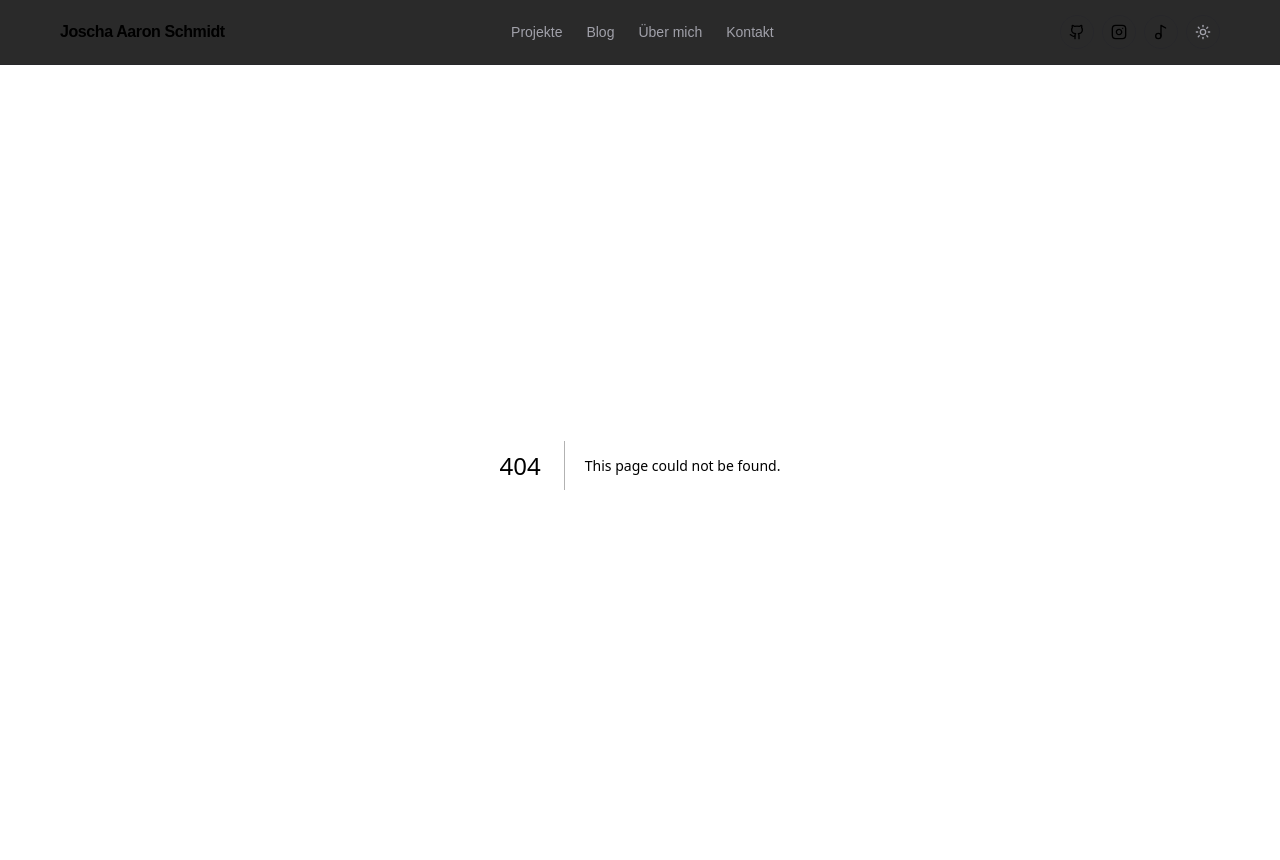
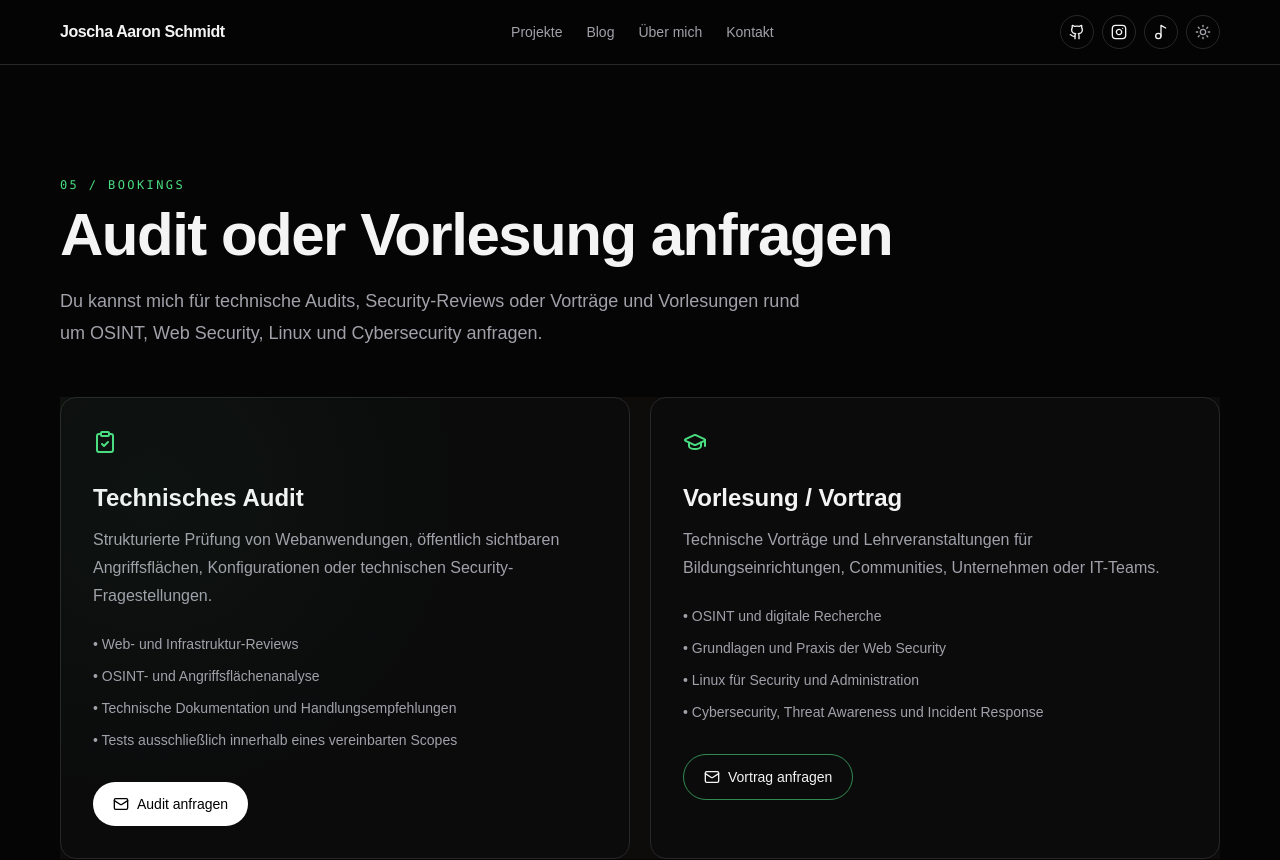
Before and after one commit to aaron0sec/webseite, a Next.js app: page /buchung in a window 1280 px wide. Before the commit this address had no page. Shown: the top 860 px of the page. Built offline with nearby package versions, Linux system fonts and the light colour scheme.

Commit message:
feat: add audit and lecture booking page

```diff
--- /dev/null
+++ b/src/app/buchung/page.tsx
@@ -0,0 +1,43 @@
+import type { Metadata } from "next";
+import { ClipboardCheck, GraduationCap, Mail, ShieldCheck } from "lucide-react";
+
+export const metadata: Metadata = {
+  title: "Audit & Vorlesungen buchen",
+  description: "Anfrage für technische Audits, Security-Reviews und Vorlesungen zu OSINT, Web Security, Linux und Cybersecurity.",
+};
+
+export default function BookingPage() {
+  return (
+    <main className="container py-20 sm:py-28">
+      <section className="max-w-4xl">
+        <p className="font-mono text-xs tracking-[0.2em] text-[var(--accent)]">05 / BOOKINGS</p>
+        <h1 className="mt-3 text-4xl font-semibold tracking-tight sm:text-6xl">Audit oder Vorlesung anfragen</h1>
+        <p className="mt-5 max-w-3xl text-lg leading-8 text-[var(--muted)]">
+          Du kannst mich für technische Audits, Security-Reviews oder Vorträge und Vorlesungen rund um OSINT, Web Security, Linux und Cybersecurity anfragen.
+        </p>
+      </section>
+
+      <section className="mt-12 grid gap-5 lg:grid-cols-2">
+        <article className="rounded-2xl border border-[var(--border)] bg-[var(--surface)] p-7 sm:p-8">
+          <ClipboardCheck className="text-[var(--accent)]" size={24} />
+          <h2 className="mt-7 text-2xl font-semibold">Technisches Audit</h2>
+          <p className="mt-3 leading-7 text-[var(--muted)]">Strukturierte Prüfung von Webanwendungen, öffentlich sichtbaren Angriffsflächen, Konfigurationen oder technischen Security-Fragestellungen.</p>
+          <ul className="mt-6 space-y-3 text-sm text-[var(--muted)]"><li>• Web- und Infrastruktur-Reviews</li><li>• OSINT- und Angriffsflächenanalyse</li><li>• Technische Dokumentation und Handlungsempfehlungen</li><li>• Tests ausschließlich innerhalb eines vereinbarten Scopes</li></ul>
+          <a href="mailto:aaronfree00@proton.me?subject=Anfrage%20%E2%80%93%20Technisches%20Audit" className="mt-8 inline-flex min-h-11 items-center gap-2 rounded-full bg-white px-5 py-3 text-sm font-medium !text-black transition hover:-translate-y-0.5 hover:bg-zinc-200"><Mail size={16}/> Audit anfragen</a>
+        </article>
+
+        <article className="rounded-2xl border border-[var(--border)] bg-[var(--surface)] p-7 sm:p-8">
+          <GraduationCap className="text-[var(--accent)]" size={24} />
+          <h2 className="mt-7 text-2xl font-semibold">Vorlesung / Vortrag</h2>
+          <p className="mt-3 leading-7 text-[var(--muted)]">Technische Vorträge und Lehrveranstaltungen für Bildungseinrichtungen, Communities, Unternehmen oder IT-Teams.</p>
+          <ul className="mt-6 space-y-3 text-sm text-[var(--muted)]"><li>• OSINT und digitale Recherche</li><li>• Grundlagen und Praxis der Web Security</li><li>• Linux für Security und Administration</li><li>• Cybersecurity, Threat Awareness und Incident Response</li></ul>
+          <a href="mailto:aaronfree00@proton.me?subject=Anfrage%20%E2%80%93%20Vorlesung%20%2F%20Vortrag" className="mt-8 inline-flex min-h-11 items-center gap-2 rounded-full border border-[var(--accent)]/60 px-5 py-3 text-sm font-medium text-[var(--accent)] transition hover:bg-[var(--accent)]/10"><Mail size={16}/> Vortrag anfragen</a>
+        </article>
+      </section>
+
+      <section className="mt-6 rounded-2xl border border-[var(--border)] bg-[var(--surface-2)] p-7 sm:p-8">
+        <div className="flex gap-4"><ShieldCheck className="mt-1 shrink-0 text-[var(--accent)]" size={22}/><div><h2 className="text-lg font-semibold">So läuft die Anfrage ab</h2><p className="mt-2 leading-7 text-[var(--muted)]">Schreibe kurz, worum es geht, für wen die Leistung gedacht ist, welchen Umfang du erwartest und welchen Zeitraum du bevorzugst. Danach klären wir Scope, Termin, Format und Konditionen individuell. Eine Buchung ist erst nach meiner Bestätigung verbindlich.</p></div></div>
+      </section>
+    </main>
+  );
+}
```
